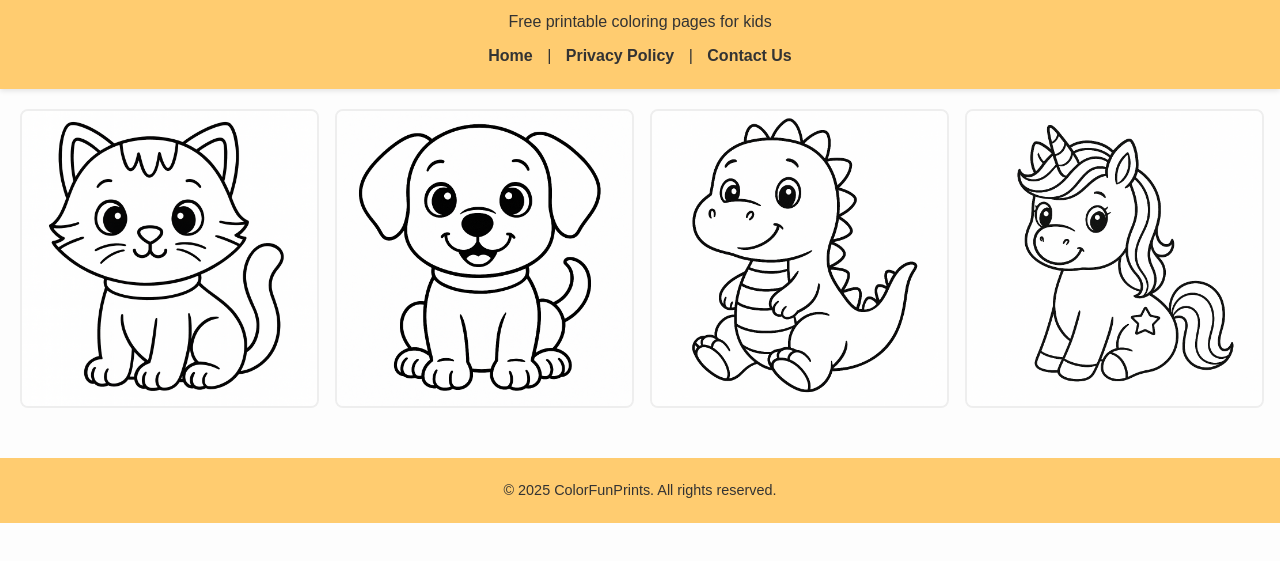
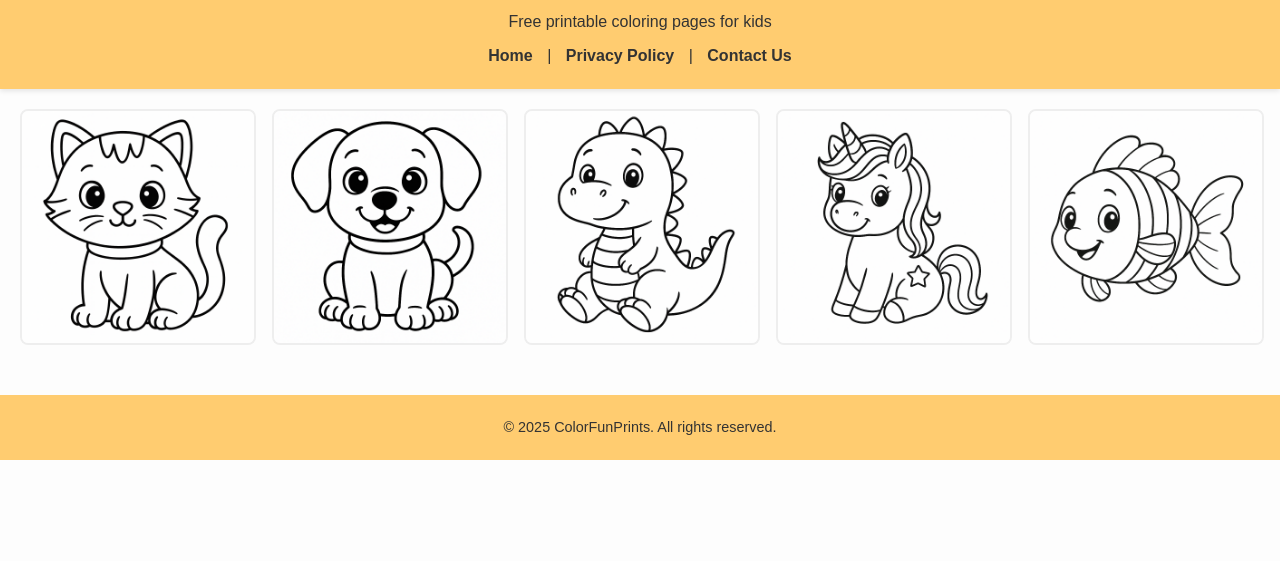
Before and after one commit to levlups/colorfunprints, a plain HTML site: page index.html in a window 1280 px wide. Shown: the part 65-626 px from the top of the page. Drawn offline with Linux system fonts and the light colour scheme.

Commit message:
Add fish coloring page image to index.html

```diff
--- a/index.html
+++ b/index.html
@@ -76,6 +76,7 @@
     <img src="images/dog.jpg" alt="Dog Coloring Page" />
     <img src="images/dinosaur.jpg" alt="Dinosaur Coloring Page" />
     <img src="images/unicorn.jpg" alt="Unicorn Coloring Page" />
+     <img src="images/fish.jpg" alt="Fish Coloring Page" />
   </section>
 
   <footer>
```
